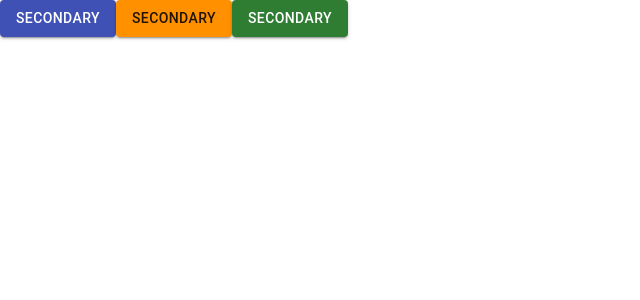
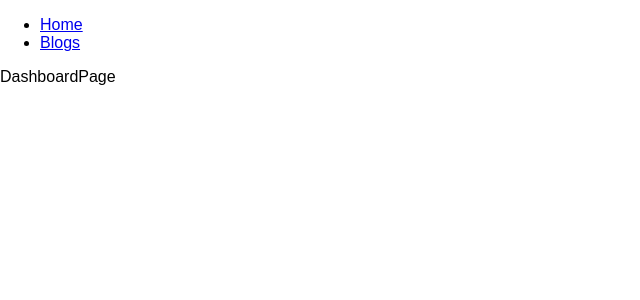
Before and after one commit to Lud0do1202/ApkioskApp, a React (Create React App) app in the folder frontend/: page /dashboard in a window 1280 px wide. Shown: the top 300 px of the page, without its empty margins (0-640 px from the left). Built offline with nearby package versions, Linux system fonts and the light colour scheme; a web font is replaced by a local one.

Commit message:
Routing - add routing to the dashboard (index page) and to the tasks page - transform former .js file to .tsx

```diff
--- a/frontend/src/App.tsx
+++ b/frontend/src/App.tsx
@@ -1,7 +1,10 @@
 import React from 'react';
-import {Button} from "@mui/material";
 import {createTheme, ThemeProvider} from '@mui/material/styles';
 import {orange, indigo} from '@mui/material/colors';
+import {BrowserRouter, Routes, Route, Navigate} from "react-router-dom";
+import LayoutPage from "./pages/LayoutPage";
+import DashboardPage from "./pages/DashboardPage";
+import TasksPage from "./pages/TasksPage";
 
 const theme = createTheme({
     palette: {
@@ -11,10 +14,17 @@ const theme = createTheme({
 });
 
 function App() {
-    return (<ThemeProvider theme={theme}>
-        <Button variant="contained" color="primary">Secondary</Button>
-        <Button variant="contained" color="secondary">Secondary</Button>
-        <Button variant="contained" color="success">Secondary</Button>
+    return (
+        <ThemeProvider theme={theme}>
+        <BrowserRouter>
+            <Routes>
+                <Route path={"/"} element={<LayoutPage />}>
+                    <Route index element={<Navigate to={"/dashboard"}/>} />
+                    <Route path={"dashboard"} element={<DashboardPage />} />
+                    <Route path={"tasks"} element={<TasksPage />} />
+                </Route>
+            </Routes>
+        </BrowserRouter>
     </ThemeProvider>);
 }
 
--- /dev/null
+++ b/frontend/src/pages/DashboardPage.tsx
@@ -0,0 +1,9 @@
+import React from "react";
+
+const DashboardPage : React.FC = () => {
+    return (<div>
+        <div>DashboardPage</div>
+    </div>)
+}
+
+export default DashboardPage;
--- /dev/null
+++ b/frontend/src/pages/LayoutPage.tsx
@@ -0,0 +1,21 @@
+import React from "react";
+import {Link, Outlet} from "react-router-dom";
+
+const LayoutPage : React.FC = () => {
+    return (<>
+        <nav>
+            <ul>
+                <li>
+                    <Link to="/dashboard">Home</Link>
+                </li>
+                <li>
+                    <Link to="/tasks">Blogs</Link>
+                </li>
+            </ul>
+        </nav>
+
+        <Outlet />
+    </>)
+}
+
+export default LayoutPage;
--- /dev/null
+++ b/frontend/src/pages/TasksPage.tsx
@@ -0,0 +1,9 @@
+import React from "react";
+
+const TasksPage : React.FC = () => {
+    return (<div>
+        <div>TasksPage</div>
+    </div>)
+}
+
+export default TasksPage;
```
Also changed, not shown: frontend/src/components/Navbar.tsx (added, +8 -0 lines), frontend/src/pages/DashboardPage.js (deleted), frontend/src/pages/LayoutPage.js (deleted), frontend/src/pages/TasksPage.js (deleted).
